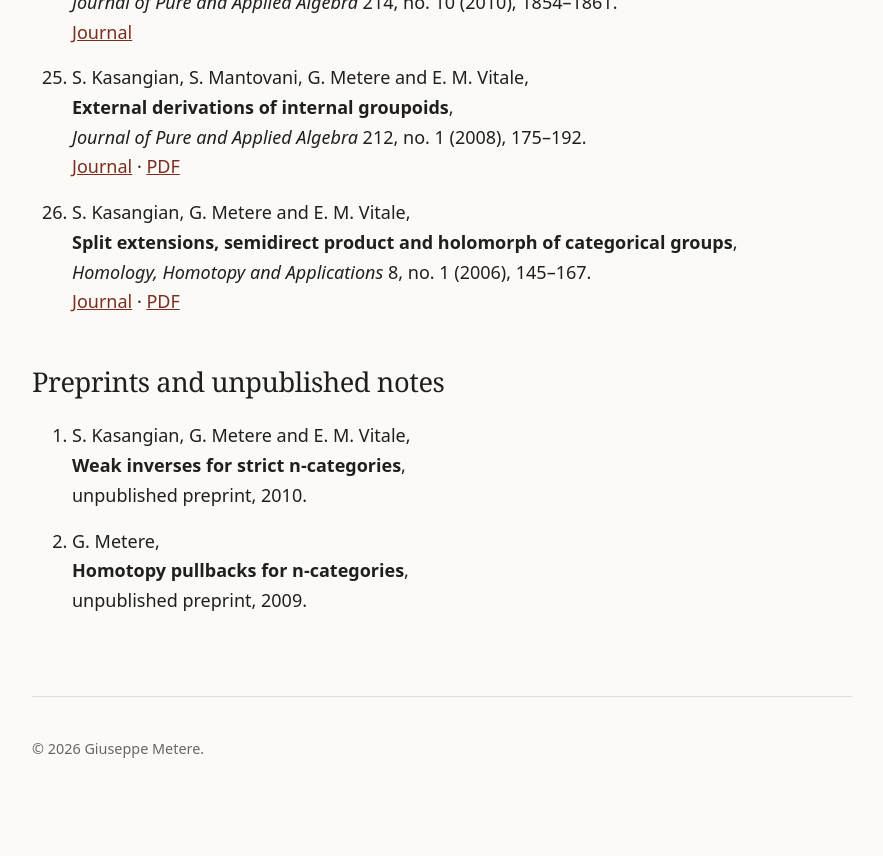
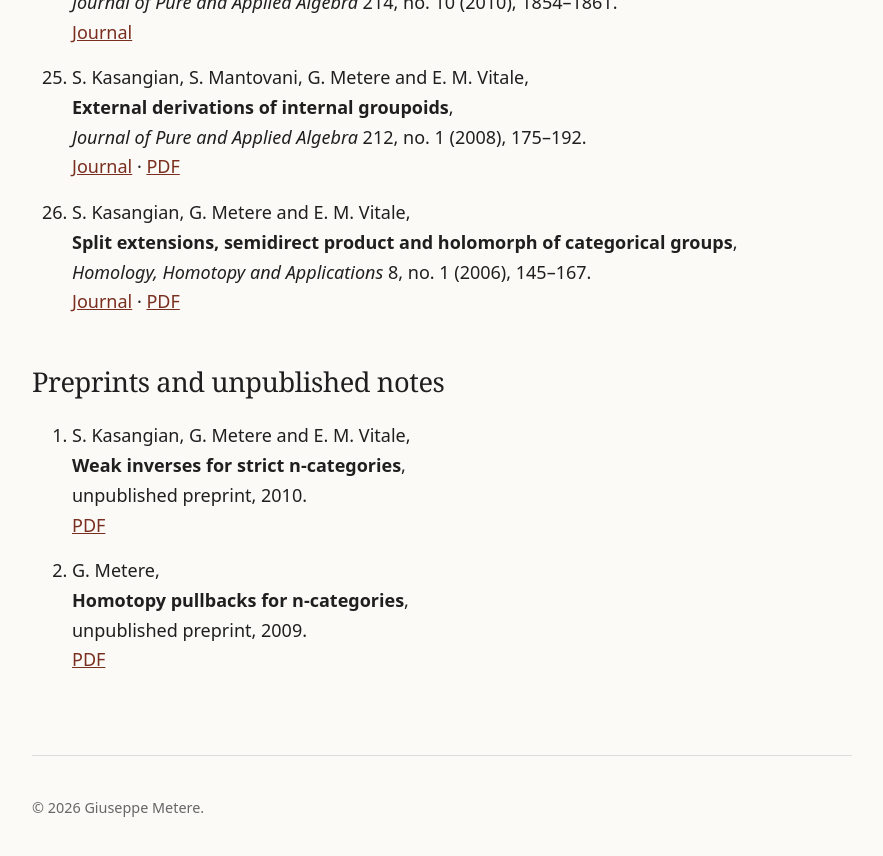
Before and after one commit to gmetere/gmetere.github.io, a Jekyll site: the page built from publications.md, in a window 1280 px wide and 900 px high, scrolled down 3799 px. Shown: the top 856 px of the window, without its empty margins (198-1081 px from the left). Built offline with Jekyll 4.4.1, drawn with Linux system fonts in a browser that asks for light colours.

Commit message:
Update publications.md

```diff
--- a/publications.md
+++ b/publications.md
@@ -179,9 +179,9 @@ include a link to an arXiv version or to an openly accessible PDF.
 1. S. Kasangian, G. Metere and E. M. Vitale,
    **Weak inverses for strict n-categories**,
    unpublished preprint, 2010.
-   <!-- Add local PDF when available: [PDF](/files/papers/weak-inverses-strict-n-categories.pdf) -->
+   [PDF](/files/papers/weak-inverses-strict-n-categories.pdf)
 
 2. G. Metere,
    **Homotopy pullbacks for n-categories**,
    unpublished preprint, 2009.
-   <!-- Add local PDF when available: [PDF](/files/papers/homotopy-pullbacks-n-categories.pdf) -->
+   [PDF](/files/papers/homotopy-pullbacks-n-categories.pdf)
```
